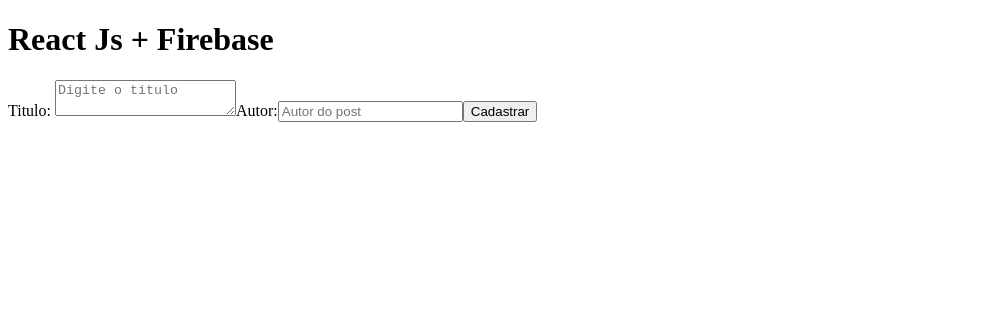
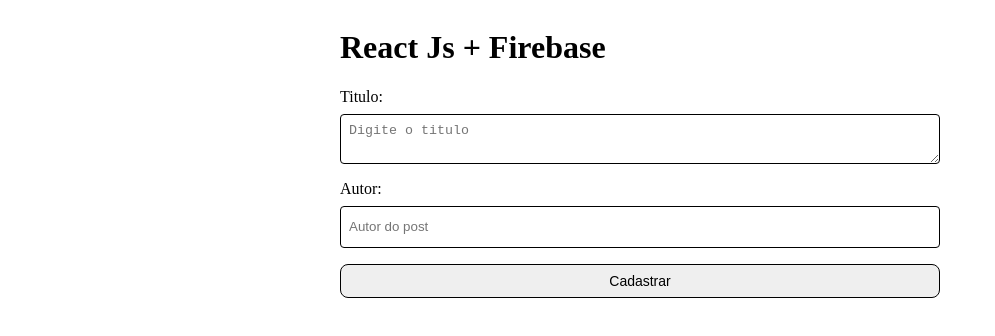
Before and after one commit to YanGraim/firebase, a React (Create React App) app: page / in a window 1280 px wide. Shown: the top 336 px of the page, without its empty margins (0-995 px from the left). Built offline with nearby package versions, Linux system fonts and the light colour scheme.

Commit message:
adiciona estilização

```diff
--- a/src/App.js
+++ b/src/App.js
@@ -1,4 +1,5 @@
 import { db } from "./firebaseConnection";
+import './app.css'
 
 function App() {
 
@@ -8,9 +9,9 @@
 
   return (
     <div>
-      <h1>React Js + Firebase</h1>
 
       <div className="container">
+        <h1>React Js + Firebase</h1>
         <label>Titulo: </label>
         <textarea type="text" placeholder="Digite o titulo"/>
 
--- /dev/null
+++ b/src/app.css
@@ -0,0 +1,34 @@
+.container {
+    width: 600px;
+    display: flex;
+    flex-direction: column;
+    margin: 0 auto;
+}
+
+.container label {
+    margin-bottom: 8px;
+}
+
+.container textarea, input, button {
+    margin-bottom: 16px;
+    padding: 8px;
+}
+
+.container textarea {
+    height: 32px;
+    border-radius: 4px;
+    border: 1px solid;
+}
+
+.container input {
+    height: 24px;
+    border-radius: 4px;
+    border: 1px solid;
+}
+
+.container button {
+    border-radius: 8px;
+    border: 1px solid;
+    cursor: pointer;
+    font-size: 14px;
+}
```
